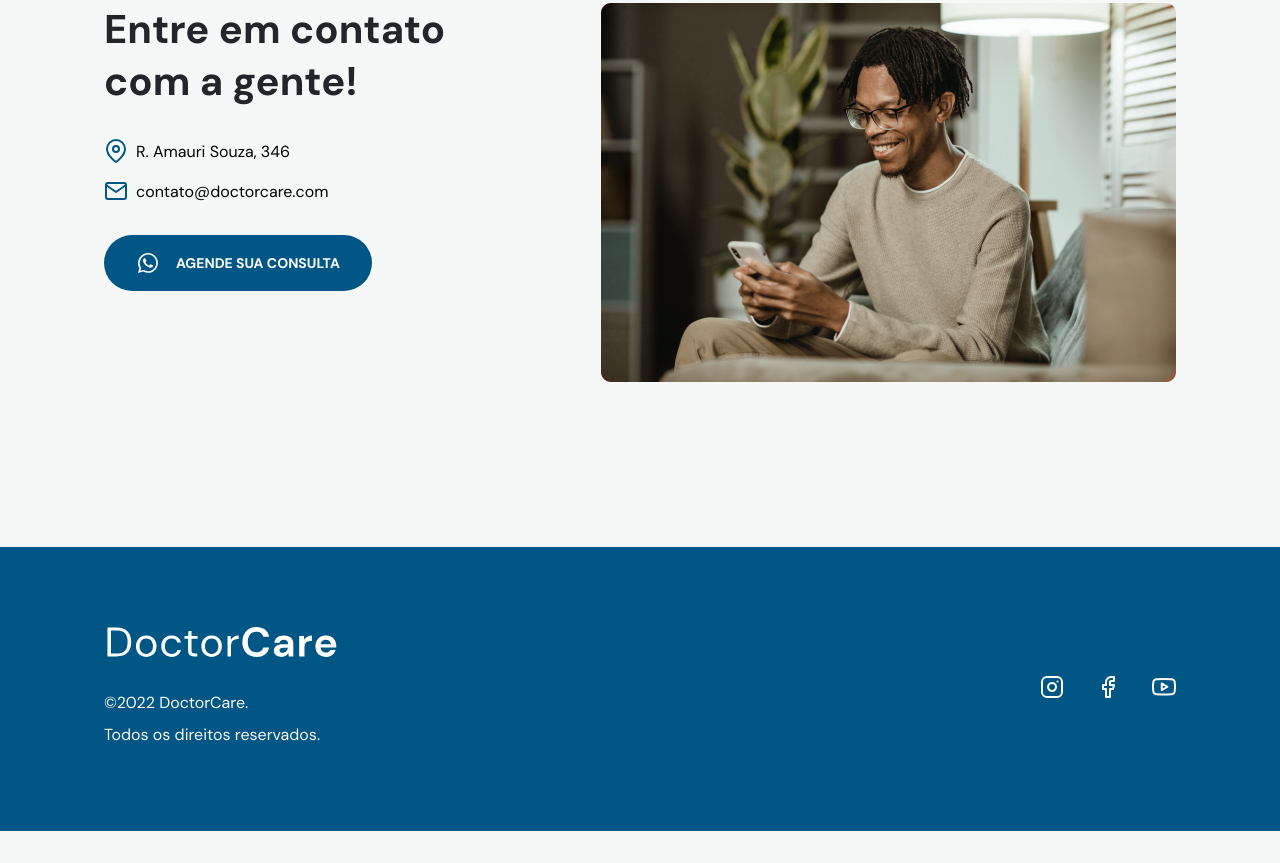
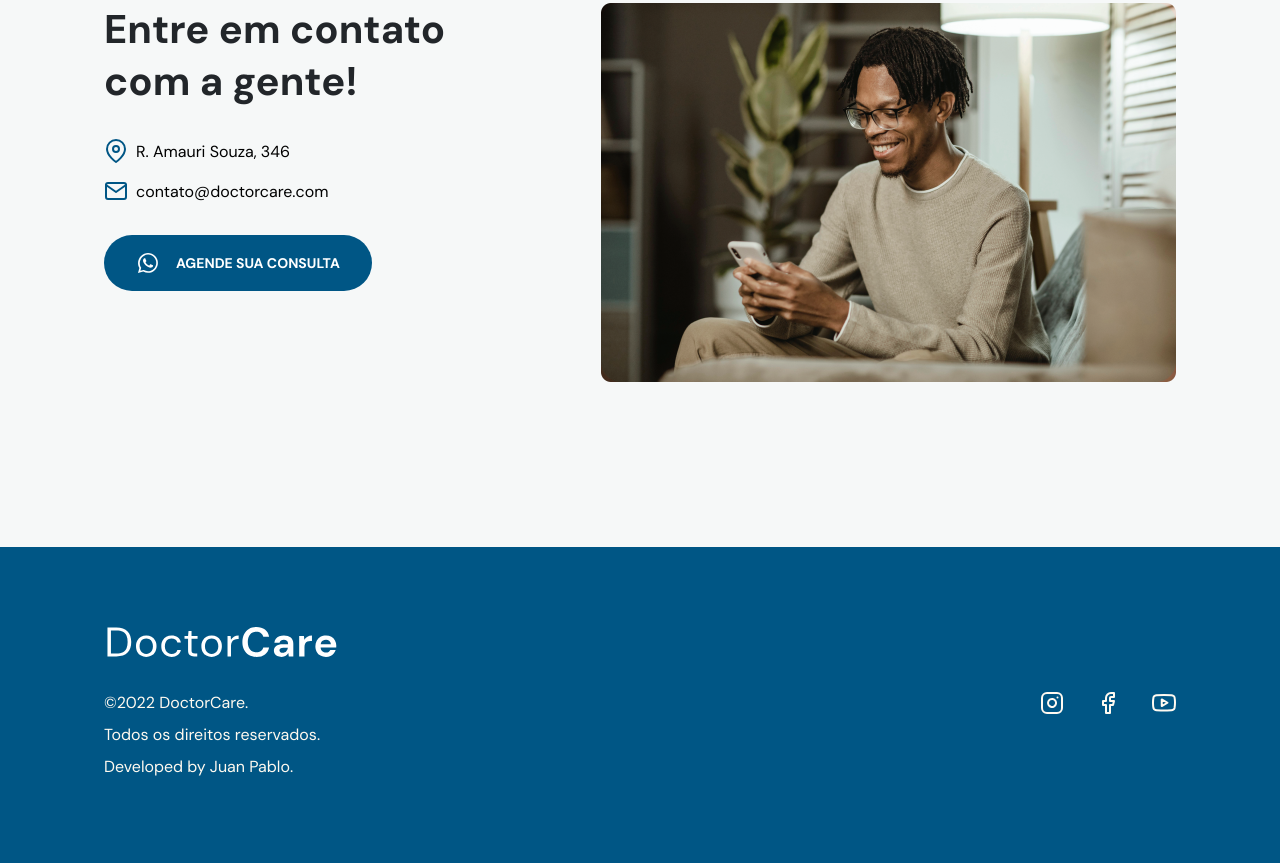
Before and after one commit to itjuanpablo/doctor-care, a plain HTML site: page index.html in a window 1280 px wide. Shown: the part 2704-3567 px from the top of the page. Before the commit the page ends 3535 px from the top, so only its background shows below. Drawn offline with nearby package versions, Linux system fonts and the light colour scheme.

Commit message:
Atualização de autoria

```diff
--- a/index.html
+++ b/index.html
@@ -627,7 +627,8 @@
 
           <p>
             ©2022 DoctorCare. <br />
-            Todos os direitos reservados.
+            Todos os direitos reservados. <br>
+            Developed by Juan Pablo.
           </p>
         </div>
 
```
